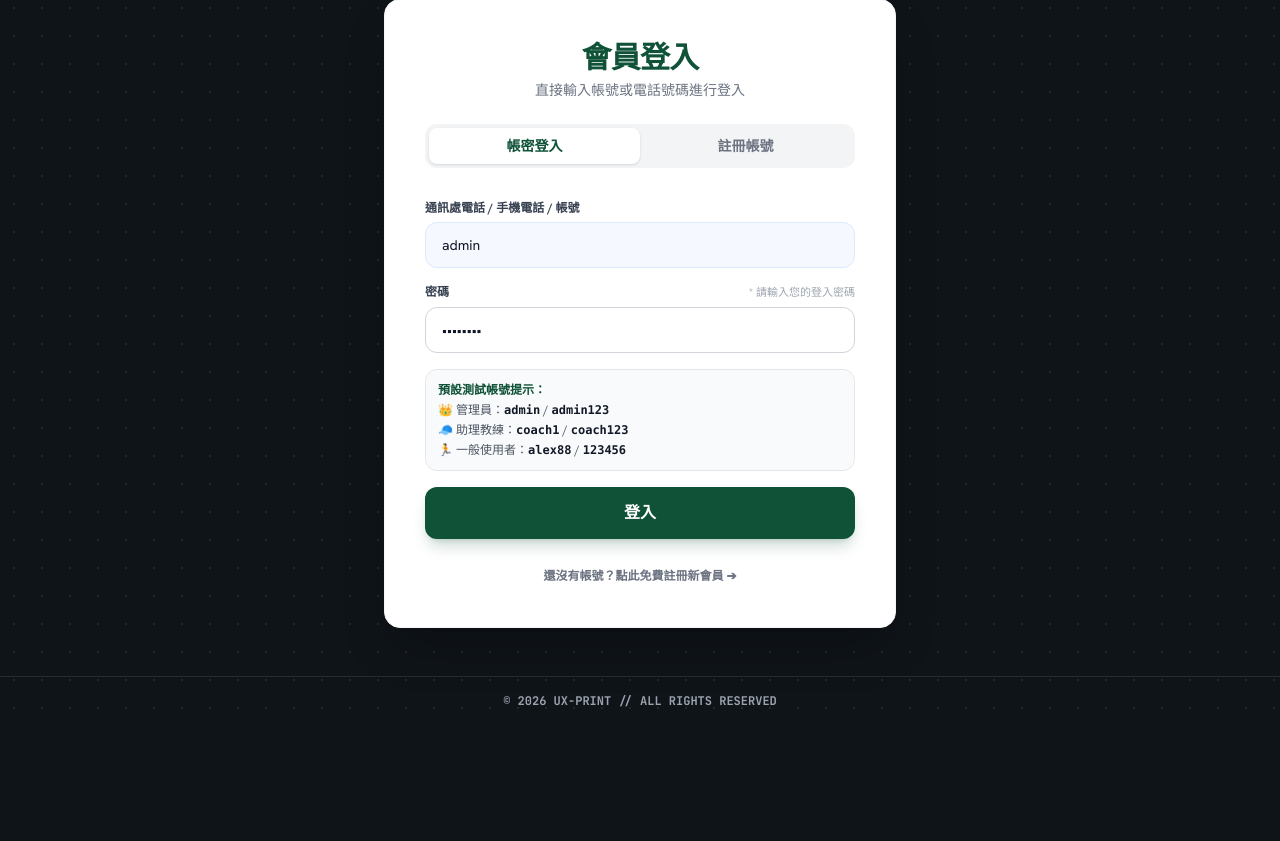
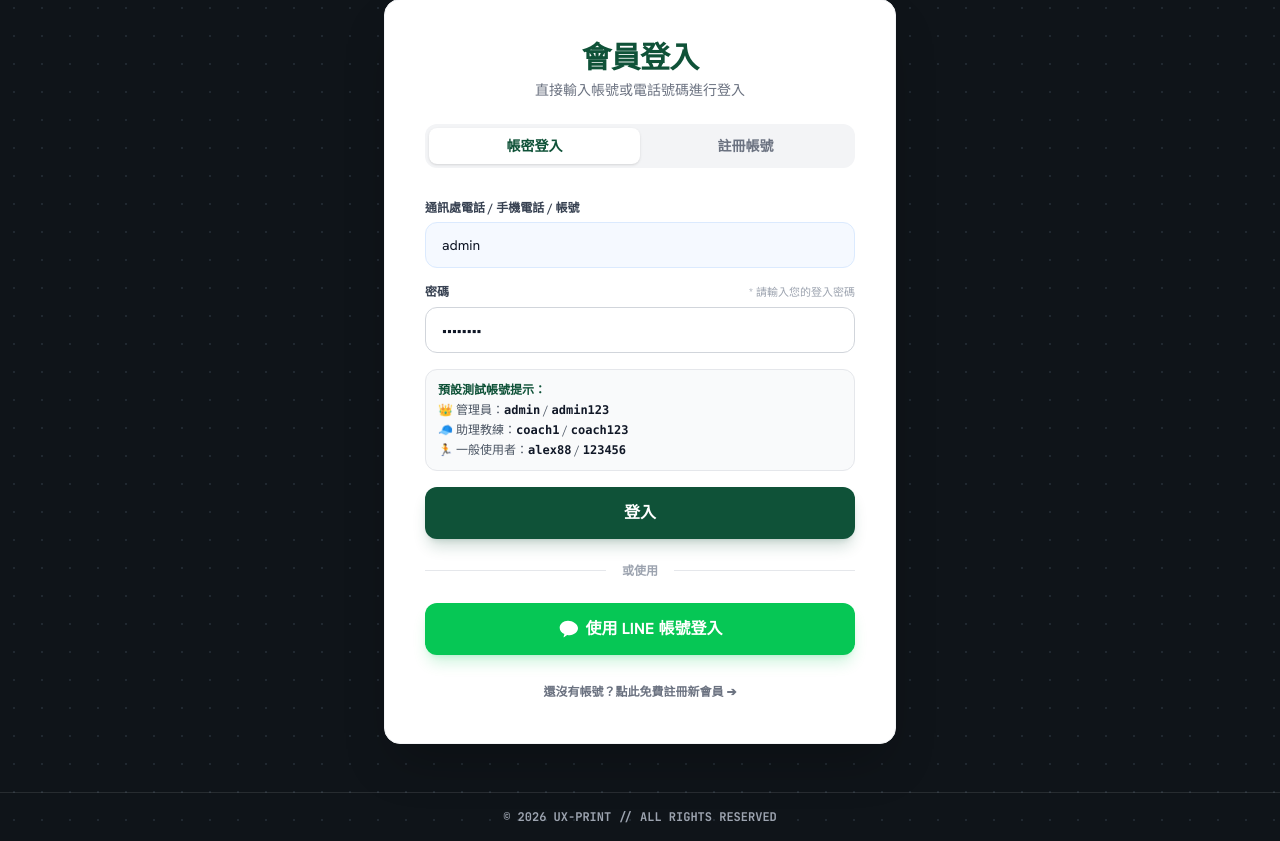
Before and after one commit to shishao1680a/SOAR, a Flask app: page /login in a window 1280 px wide. Shown: the part 118-959 px from the top of the page. Before the commit the page ends 827 px from the top, so only its background shows below. Run offline with Flask 3, Linux system fonts and the light colour scheme; some libraries are stand-ins or nearby versions; some web fonts are replaced.

Commit message:
Restore LINE Login button on login card matching Image 2 perfectly with login and registration tabs

```diff
--- a/templates/login.html
+++ b/templates/login.html
@@ -16,12 +16,12 @@
         extend: {
           colors: {
             "surface-dim": "#131313",
-            "background": "#181c20",
+            "background": "#0f1419",
             "primary-green": "#0f5238",
             "primary-green-hover": "#0c412c",
-            "surface-card": "#ffffff",
+            "line-green": "#06C755",
+            "line-green-hover": "#05b34c",
             "text-main": "#181c20",
-            "border-gray": "#d7dadf",
             "primary-fixed": "#c3f400"
           },
           fontFamily: {
@@ -56,7 +56,7 @@
     </a>
   </header>
 
-  <!-- Login Card Container (設計同 圖2 第一金人壽 BR 風格) -->
+  <!-- Login Card Container (完全對齊圖2：包含帳密登入、LINE 帳號登入與註冊切換) -->
   <main class="flex-grow flex items-center justify-center p-4 my-8">
     <div class="w-full max-w-lg bg-white rounded-2xl p-8 md:p-10 shadow-2xl space-y-6 text-text-main border border-gray-100">
 
@@ -66,7 +66,7 @@
         <p id="auth-card-subtitle" class="text-sm text-gray-500 font-medium">直接輸入帳號或電話號碼進行登入</p>
       </div>
 
-      <!-- Mode Switcher Tabs -->
+      <!-- Mode Switcher Tabs (帳密登入 / 註冊帳號) -->
       <div class="flex bg-gray-100 p-1 rounded-xl text-sm font-bold">
         <button id="btn-tab-login" onclick="switchAuthTab('login')" class="flex-1 py-2 rounded-lg bg-white shadow text-primary-green transition-all">
           帳密登入
@@ -76,7 +76,7 @@
         </button>
       </div>
 
-      <!-- FORM 1: LOGIN (登入表單，對應圖2) -->
+      <!-- FORM 1: LOGIN (帳密登入 + LINE 帳號登入按鈕，對應圖2) -->
       <div id="form-login" class="space-y-4 pt-2">
         <div>
           <label class="block text-xs font-bold text-gray-700 mb-1.5">通訊處電話 / 手機電話 / 帳號</label>
@@ -99,9 +99,22 @@
           <div>🏃 一般使用者：<span class="font-mono text-gray-900 font-bold">alex88</span> / <span class="font-mono text-gray-900 font-bold">123456</span></div>
         </div>
 
-        <!-- Submit Button (大綠色圓角按鈕，完全對齊圖2) -->
+        <!-- Main Login Button (對應圖2: 墨綠色大按鈕) -->
         <button onclick="handleLoginSubmit()" class="w-full bg-primary-green hover:bg-primary-green-hover text-white py-3.5 rounded-xl font-bold text-base shadow-lg shadow-primary-green/20 hover:shadow-primary-green/40 active:scale-[0.99] transition-all">
           登入
+        </button>
+
+        <!-- Divider Line (對應圖2: 或使用 分隔線) -->
+        <div class="relative flex py-2 items-center">
+          <div class="flex-grow border-t border-gray-200"></div>
+          <span class="flex-shrink mx-4 text-xs font-bold text-gray-400">或使用</span>
+          <div class="flex-grow border-t border-gray-200"></div>
+        </div>
+
+        <!-- LINE Login Button (對應圖2: 綠色使用 LINE 帳號登入按鈕) -->
+        <button onclick="handleLineLogin()" class="w-full bg-line-green hover:bg-line-green-hover text-white py-3.5 rounded-xl font-bold text-base shadow-lg shadow-line-green/20 flex items-center justify-center gap-2 active:scale-[0.99] transition-all">
+          <svg class="w-5 h-5 fill-current" viewBox="0 0 24 24"><path d="M12 2C6.48 2 2 5.82 2 10.5c0 3.32 2.27 6.22 5.67 7.5-.23.83-.84 3.03-.96 3.48-.15.56.2.55.43.4.18-.12 2.87-1.95 4.04-2.75.92.17 1.86.27 2.82.27 5.52 0 10-3.82 10-8.5S17.52 2 12 2z"/></svg>
+          使用 LINE 帳號登入
         </button>
 
         <div class="text-center pt-2">
@@ -111,7 +124,7 @@
         </div>
       </div>
 
-      <!-- FORM 2: REGISTER (註冊表單，對應圖2風格) -->
+      <!-- FORM 2: REGISTER (註冊表單) -->
       <div id="form-register" class="hidden space-y-4 pt-2">
         <div>
           <label class="block text-xs font-bold text-gray-700 mb-1.5">姓名 / 暱稱 *</label>
@@ -260,6 +273,25 @@
         alert('註冊連線失敗');
       }
     }
+
+    async function handleLineLogin() {
+      try {
+        const res = await fetch('/api/line/login-url');
+        const json = await res.json();
+        if (json.status === 'success' && json.url) {
+          window.location.href = json.url;
+        } else {
+          simulateLineLogin();
+        }
+      } catch (e) {
+        simulateLineLogin();
+      }
+    }
+
+    function simulateLineLogin() {
+      alert('[LINE OAuth 登入驗證中...]\n已自動以預設 LINE 帳號登入系統！');
+      window.location.href = '/';
+    }
   </script>
 
 </body>
```
